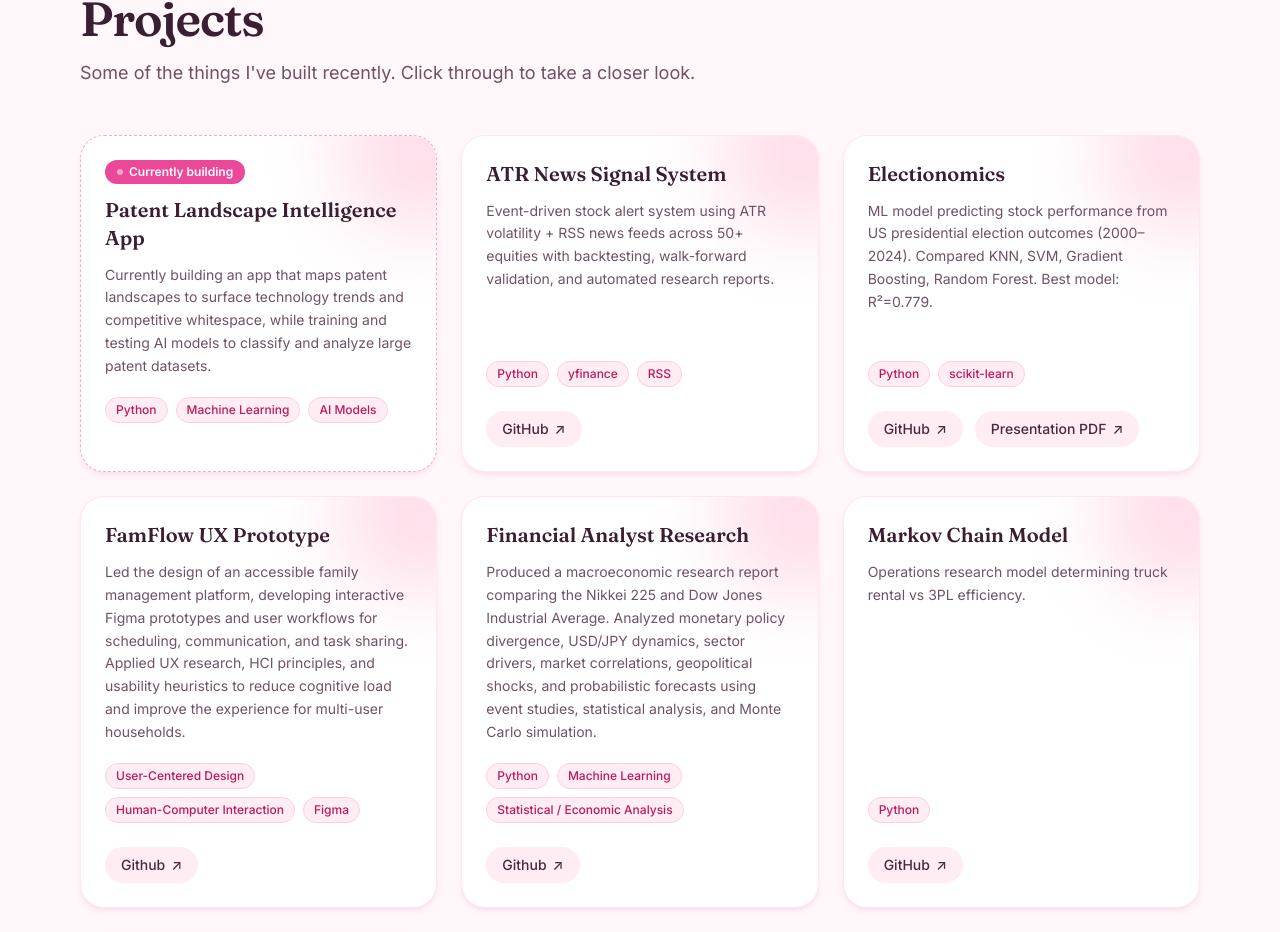
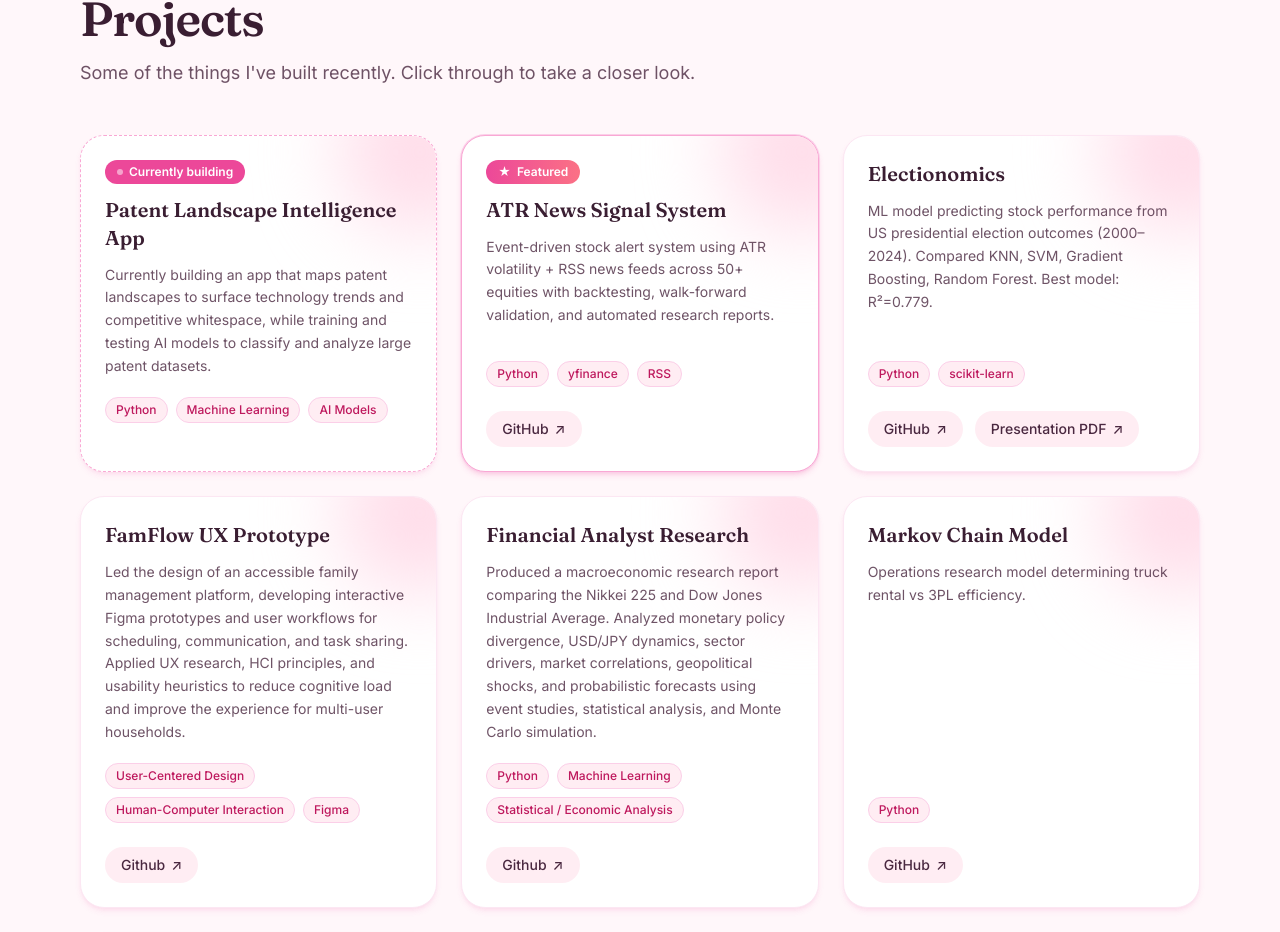
Before and after one commit to Keneisha3/keneisha-baid-portfolio, a React (Vite) app: page / in a window 1280 px wide. Shown: the part 4326-5258 px from the top of the page. Built offline with nearby package versions, Linux system fonts and the light colour scheme.

Commit message:
Feature ATR News Signal System project

```diff
--- a/src/components/Projects.jsx
+++ b/src/components/Projects.jsx
@@ -10,13 +10,22 @@ function ProjectCard({ project, index }) {
       viewport={{ once: true, margin: "-60px" }}
       transition={{ duration: 0.5, delay: (index % 3) * 0.08 }}
       whileHover={{ y: -6 }}
-      className={`group relative flex flex-col overflow-hidden rounded-3xl border bg-white p-6 shadow-md shadow-pink-500/10 transition-colors ${
+      className={`group relative flex flex-col overflow-hidden rounded-3xl border bg-white p-6 shadow-md transition-colors ${
         project.comingSoon
-          ? "border-dashed border-pink-300 hover:border-pink-400"
-          : "border-pink-100 hover:border-pink-300"
+          ? "border-dashed border-pink-300 shadow-pink-500/10 hover:border-pink-400"
+          : project.featured
+          ? "border-pink-300 shadow-lg shadow-pink-500/20 ring-1 ring-pink-200 hover:border-pink-400"
+          : "border-pink-100 shadow-pink-500/10 hover:border-pink-300"
       }`}
     >
       <div className="pointer-events-none absolute -right-16 -top-16 h-40 w-40 rounded-full bg-blush-200 blur-2xl transition-opacity duration-300 group-hover:bg-blush-300" />
+
+      {project.featured && (
+        <span className="relative mb-3 inline-flex w-fit items-center gap-1.5 rounded-full bg-gradient-to-r from-pink-500 to-rose-400 px-3 py-1 text-xs font-semibold text-white">
+          <span aria-hidden>★</span>
+          Featured
+        </span>
+      )}
 
       {project.comingSoon && (
         <span className="relative mb-3 inline-flex w-fit items-center gap-1.5 rounded-full bg-pink-500 px-3 py-1 text-xs font-semibold text-white">
--- a/src/data/portfolio.js
+++ b/src/data/portfolio.js
@@ -133,6 +133,7 @@ export const PROJECTS = [
     description:
       "Event-driven stock alert system using ATR volatility + RSS news feeds across 50+ equities with backtesting, walk-forward validation, and automated research reports.",
     tech: ["Python", "yfinance", "RSS"],
+    featured: true,
     links: [{ label: "GitHub", href: "https://github.com/Keneisha3/ATR-Based-News-Triggered-Stock-System.git" }],
   },
   {
```
